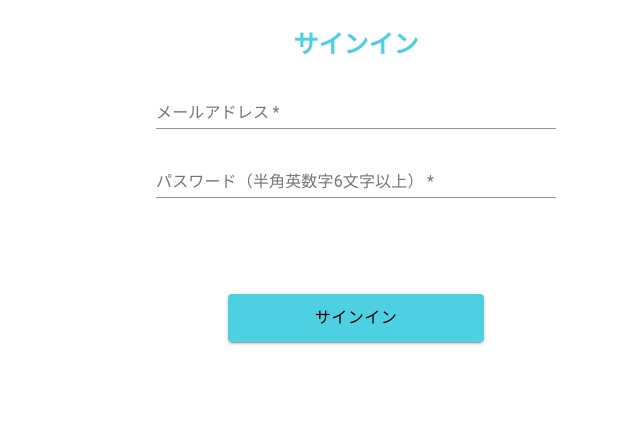
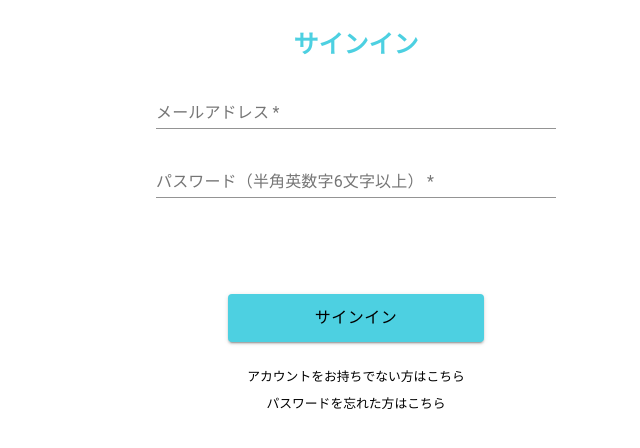
Before and after one commit to Yuki-TU/ec-app, a React (Create React App) app: page /signin in a window 1280 px wide. Shown: the top 448 px of the page, without its empty margins (284-924 px from the left). Built offline with nearby package versions, Linux system fonts and the light colour scheme; no server answers.

Commit message:
add:#24 サインインアップ、サインイン、パスワードリセットへの適切なリンクを記載

```diff
--- a/src/components/templates/SignIn/presenter.tsx
+++ b/src/components/templates/SignIn/presenter.tsx
@@ -1,9 +1,11 @@
 import React, { useCallback, useState } from 'react';
 import { useDispatch } from 'react-redux';
+import { push } from 'connected-react-router';
 import { TextInput } from '../../uiParts/TextInput';
 import { PrimaryButton } from '../../uiParts/PrimaryButton';
 import { signIn } from '../../../reducks/users/operation';
 import { useStyles } from './style';
+import { TextLink } from '../../uiParts/TextLink';
 
 /**
  * サインイン画面のコンポーネント
@@ -63,6 +65,18 @@ function SignUp() {
           }}
         />
       </div>
+      <TextLink
+        label="アカウントをお持ちでない方はこちら"
+        onClick={() => {
+          dispatch(push('./signup'));
+        }}
+      />
+      <TextLink
+        label="パスワードを忘れた方はこちら"
+        onClick={() => {
+          dispatch(push('./signin/reset'));
+        }}
+      />
     </div>
   );
 }
--- a/src/components/templates/SignUp/presenter.tsx
+++ b/src/components/templates/SignUp/presenter.tsx
@@ -1,10 +1,12 @@
 import React, { useCallback, useState } from 'react';
 import { useDispatch } from 'react-redux';
+import { push } from 'connected-react-router';
 import { makeStyles } from '@material-ui/styles';
 import { TextInput } from '../../uiParts/TextInput';
 import { PrimaryButton } from '../../uiParts/PrimaryButton';
 import { signUp } from '../../../reducks/users/operation';
 import { validateForm } from './hook';
+import { TextLink } from '../../uiParts/TextLink';
 
 /** スタイル */
 const useStyles = makeStyles({
@@ -117,6 +119,12 @@ function SignUp() {
           }
         }}
       />
+      <TextLink
+        label="アカウントをお持ちの方はこちら"
+        onClick={() => {
+          dispatch(push('./signin'));
+        }}
+      />
     </div>
   );
 }
```
